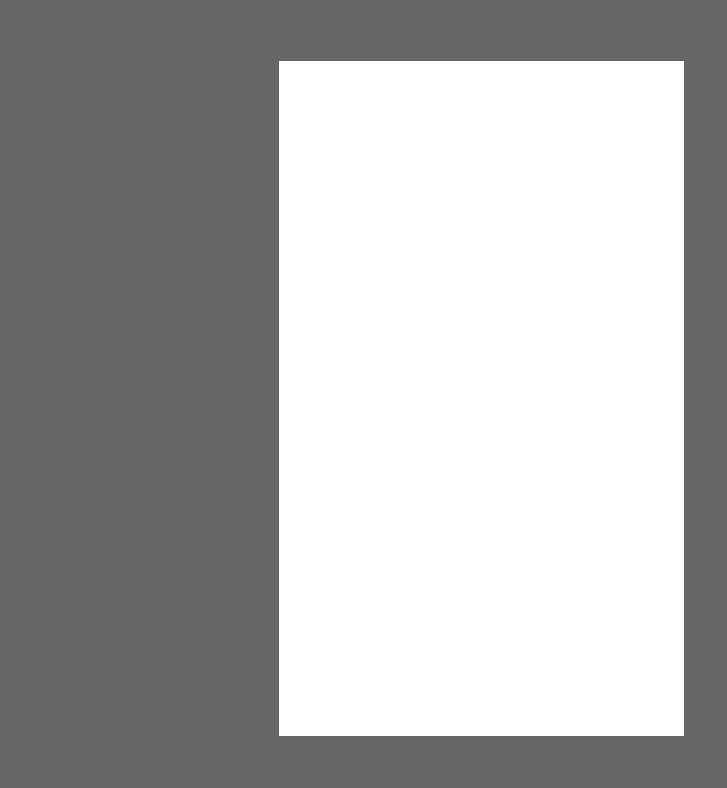
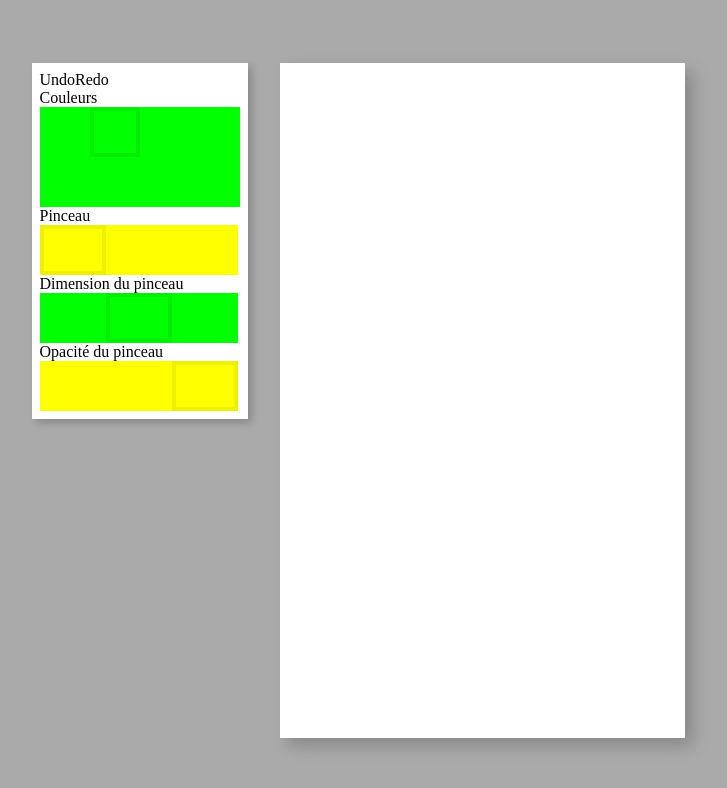
Before and after one commit to gauchedroite/carte, a website: page public/index.html in a window 1280 px wide. Shown: the whole page, without its empty margins (158-885 px from the left). Drawn offline with Linux system fonts and the light colour scheme.

Commit message:
wip: tools

```diff
--- a/public/css/Overworld.css
+++ b/public/css/Overworld.css
@@ -1,7 +1,10 @@
 :root {
-    --bg-color: #666;
-    --fade-in: 0.75s;
-    --fade-out: 0.25s;
+    --canvas-width: 405px;
+    --canvas-height: 675px;
+    --bg-color: #aaa;
+    --box-shadow: 8px 8px 16px rgba(0, 0, 0, 0.2);
+    --box-shadow-2: 4px 4px 8px rgba(0, 0, 0, 0.2);
+    --tools-width: 200px;
 }
 
 * {
@@ -25,12 +28,12 @@ body, html {
 
 .grid-container {
     display: grid;
-    grid-template-columns: 1fr 1fr 1fr;
-    grid-template-rows: 1fr 1fr 1fr;
+    grid-template-columns: 1fr var(--canvas-width) 1fr;
+    grid-template-rows: 1fr var(--canvas-height) 1fr;
     width: 100%;
     height: 100%;
     justify-items: center;
-    align-items: center;
+    align-items: start;
 }
 
 .center-canvas {
@@ -38,16 +41,76 @@ body, html {
     grid-row: 2;
 }
 
+.left-tools {
+    grid-column: 1;
+    grid-row: 2;
+
+    width: calc(var(--tools-width) + 1rem);
+    justify-self: end;
+    margin-right: 2rem;
+    box-shadow: var(--box-shadow-2);
+    padding: 0.5rem;
+    background-color: white;;
+
+    .tools-nav div {
+        display: inline-block;
+    }
+
+    .color-cells {
+        display: flex;
+        flex-wrap: wrap;
+        & > div {
+            width: 50px;
+            height: 50px;
+            background-color: lime;
+         }
+    }
+
+    .pinceau-cells {
+        display: flex;
+        & > div {
+            width: 33%;
+            height: 50px;
+            background-color: yellow;
+         }
+    }
+
+    .size-cells {
+        display: flex;
+        & > div {
+            width: 33%;
+            height: 50px;
+            background-color: lime;
+         }
+    }
+
+    .opacity-cells {
+        display: flex;
+        & > div {
+            width: 33%;
+            height: 50px;
+            background-color: yellow;
+         }
+    }
+
+    .selected {
+        border: 4px solid #00000010;
+    }
+}
+
+
+
 #tablet_api {
     position: absolute;
     top: -1000px;
 }
 
 #canvas_area {
-    width: 405px;
-    height: 675px;
+    width: --canvas-width;
+    height: --canvas-height;
     display: inline-block;
     cursor: crosshair;
+    box-shadow: var(--box-shadow);
 }
 
 .croquis-dirty-rect-display {
--- a/public/index.html
+++ b/public/index.html
@@ -17,11 +17,53 @@
     <link rel="stylesheet" type="text/css" href="./css/index.css">
 </head>
 <body unselectable="on">
-    <object id="tablet_api" type="application/x-wacomtabletplugin"></object>
+    <object id="tablet_api" type="application/x-wacomtabletplugin" title="Tablet API"></object>
 
     <div class="grid-container">
+        <div class="left-tools">
+            <div class="tools-nav">
+                <div>Undo</div><div>Redo</div>
+            </div>
+            <div class="tools-color">
+                <div>Couleurs</div>
+                <div class="color-cells">
+                    <div id="cell_black"></div>
+                    <div id="cell_viridian_blue" class="selected"></div>
+                    <div id="cell_burnt_sienna"></div>
+                    <div id="cell_ultramarine_blue"></div>
+                    <div id="cell_white"></div>
+                    <div id="cell_cadmium_yellow"></div>
+                    <div id="cell_alizarin_crimson"></div>
+                    <div id="cell_raw_umber"></div>
+                </div>
+            </div>
+            <div class="tools-pinceau">
+                <div>Pinceau</div>
+                <div class="pinceau-cells">
+                    <div id="cell_round" class="selected"></div>
+                    <div id="cell_heart"></div>
+                    <div id="cell_bar"></div>
+                </div>
+            </div>
+            <div class="tools-size">
+                <div>Dimension du pinceau</div>
+                <div class="size-cells">
+                    <div id="cell_small"></div>
+                    <div id="cell_medium" class="selected"></div>
+                    <div id="cell_big"></div>
+                </div>
+            </div>
+            <div class="tools-opacity">
+                <div>Opacité du pinceau</div>
+                <div class="opacity-cells">
+                    <div id="cell_low"></div>
+                    <div id="cell_mid"></div>
+                    <div id="cell_full" class="selected"></div>
+                </div>
+            </div>
+        </div>
+
         <div class="center-canvas">
-            <!-- <canvas id="card_canvas"></canvas> -->
             <div id="canvas_area"></div>
         </div>
     </div>
--- a/public/js/mycroquis.js
+++ b/public/js/mycroquis.js
@@ -1,8 +1,11 @@
 "use strict";
+const body_style = getComputedStyle(document.body);
+const canvas_width = body_style.getPropertyValue('--canvas-width').replace("px", "");
+const canvas_height = body_style.getPropertyValue('--canvas-height').replace("px", "");
 // Initialize croquis
 var croquis = new Croquis();
 croquis.lockHistory();
-croquis.setCanvasSize(405, 675);
+croquis.setCanvasSize(canvas_width, canvas_height);
 croquis.addLayer();
 croquis.fillLayer('#fff');
 croquis.addLayer();
--- a/src/mycroquis.ts
+++ b/src/mycroquis.ts
@@ -1,10 +1,14 @@
 declare const Croquis: any;
+
+const body_style = getComputedStyle(document.body);
+const canvas_width = body_style.getPropertyValue('--canvas-width').replace("px", "");
+const canvas_height = body_style.getPropertyValue('--canvas-height').replace("px", "");
 
 
 // Initialize croquis
 var croquis = new Croquis();
 croquis.lockHistory();
-croquis.setCanvasSize(405, 675);
+croquis.setCanvasSize(canvas_width, canvas_height);
 croquis.addLayer();
 croquis.fillLayer('#fff');
 croquis.addLayer();
```
Also changed, not shown: 1 other file.
